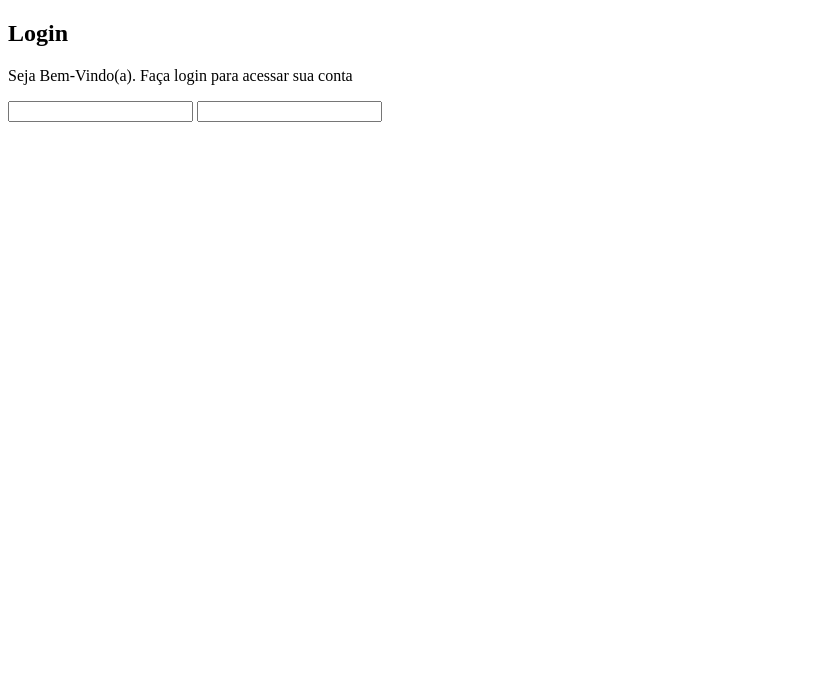
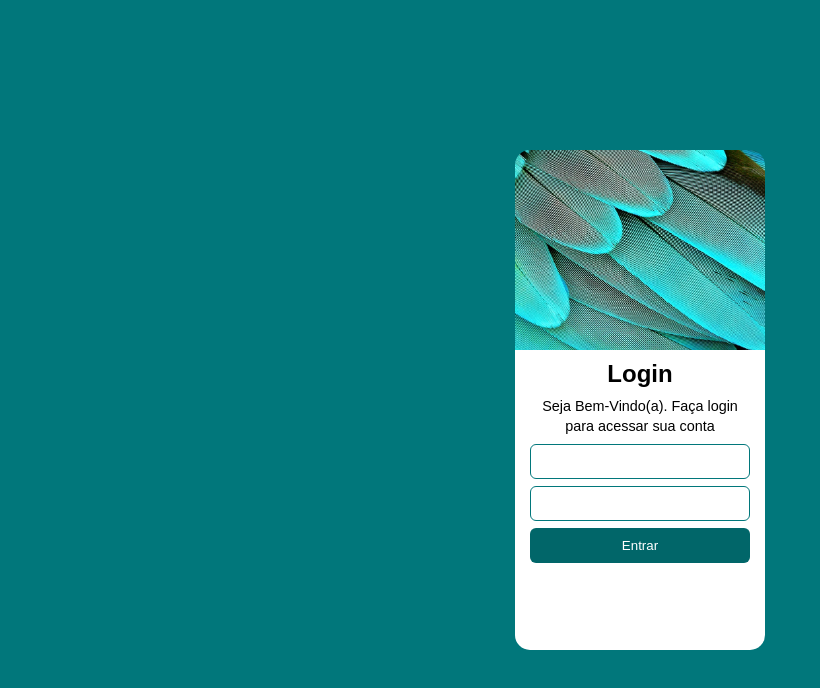
Before and after one commit to davirodriguesdias/projeto-login, a plain HTML site: page index.html in a window 1280 px wide. Shown: the whole page, without its empty margins (0-820 px from the left). Drawn offline with Linux system fonts and the light colour scheme.

Commit message:
css primeiros passos

```diff
--- a/index.html
+++ b/index.html
@@ -4,7 +4,7 @@
     <meta charset="UTF-8">
     <meta name="viewport" content="width=device-width, initial-scale=1.0">
     <title>Login</title>
-    <link rel="stylesheet" href="styles/style.css">
+    <link rel="stylesheet" href="styles/style.css" media="all">
 </head>
 <body>
 
@@ -14,11 +14,15 @@
 
             </div>
             <div id="formlogin">
+
                 <h1>Login</h1>
                 <p>Seja Bem-Vindo(a). Faça login para acessar sua conta</p>
                 <form action="login.php" method="post">
-                    <input type="email" name="" id="emailuser">
-                    <input type="password" name="" id="passuser">
+                    <input class="inputlogin" type="email" name="" id="emailuser">
+                    <input class="inputlogin" type="password" name="" id="passuser">
+
+                    <input id="inputsubmit" type="submit" value="Entrar">
+
                 </form>
             </div>
         </section>
--- a/styles/style.css
+++ b/styles/style.css
@@ -0,0 +1,69 @@
+* {
+
+    padding: 0;
+    margin: 0;
+    box-sizing: border-box;
+    font-family: Arial, Helvetica, sans-serif;
+
+}
+
+html, body {
+    height: 100%;
+    width: 100%;
+}
+
+main {
+    height: 100%;
+    display: flex;
+    justify-content: center;
+    align-items: center;
+    background-color:  rgb(1, 119, 123);;
+}
+
+
+#formlogin {
+    background-color: white;
+    width: 250px;
+    height: 300px;
+    border-radius: 0px 0px 15px 15px;
+    padding: 10px;
+    text-align: center;
+}
+
+#formlogin p {
+    font-size: 0.9em;
+    line-height: 20px;
+    padding: 8px;
+}
+
+#image {
+    background-image: url(../images/image.jpg);
+    background-repeat: no-repeat;
+    background-size: cover;
+    background-position: center;
+    border-radius: 15px 15px 0px 0px;
+    height: 200px;
+    width: 250px;
+}
+
+.inputlogin {
+    display: block;
+    margin: auto;
+    width:220px;
+    height: 35px;
+    border-radius: 6px;
+    border: 1px solid rgb(1, 119, 123);
+    margin-bottom: 7px;
+
+}
+
+#inputsubmit {
+    display: block;
+    margin: auto;
+    width:220px;
+    height: 35px;
+    border-radius: 6px;
+    border: none;
+    background-color:  rgb(1, 102, 105);
+    color: white;
+}
```
